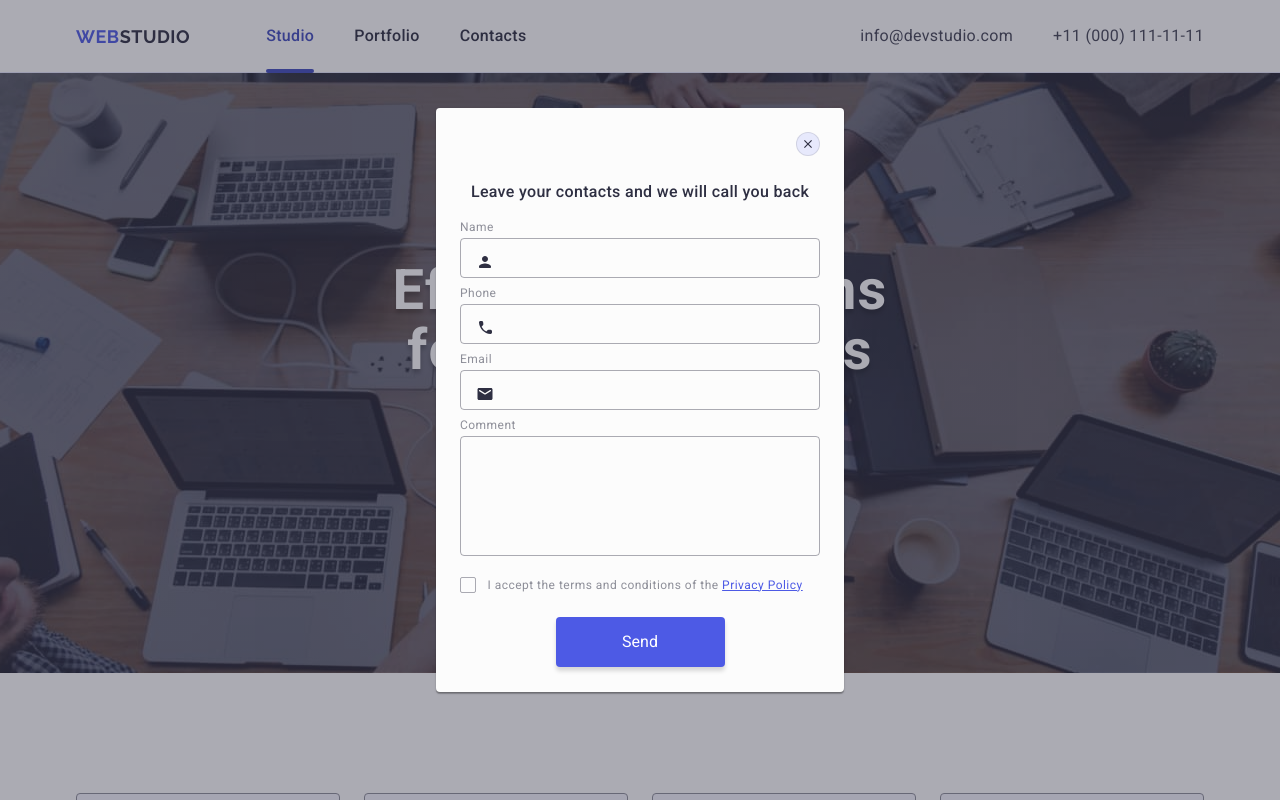
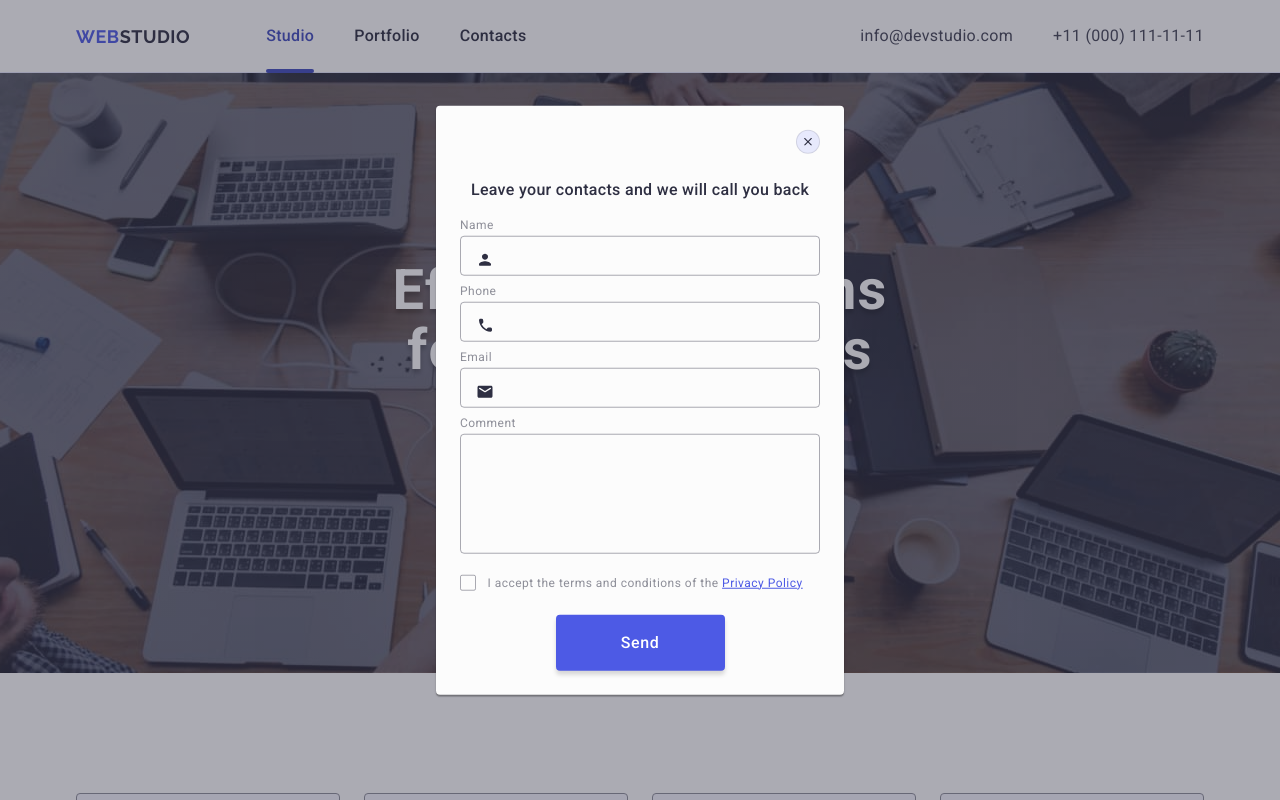
Before and after one commit to Anna-Lan/goit-markup-hw-05, a plain HTML site: page index.html in a window 1280 px wide. Shown: the top 800 px of the page. Drawn offline with nearby package versions, Linux system fonts and the light colour scheme.

Commit message:
Add fixed mistakes in modal

```diff
--- a/css/styles.css
+++ b/css/styles.css
@@ -725,13 +725,17 @@ gap: 24px;
     border: 1px solid rgba(46, 47, 66, 0.40);
     cursor: pointer;
     margin-right: 8px;
+    fill: transparent;
+    transition: background-color 250ms cubic-bezier(0.4, 0, 0.2, 1), border 250ms cubic-bezier(0.4, 0, 0.2, 1),
+    fill 250ms cubic-bezier(0.4, 0, 0.2, 1);
 }
 
 .review-form-checkbox:checked
 + .review-form-checkbox-label
 > .review-form-own-checkbox {
-    background-color: #404BBF;
-    border-color: #404BBF;
+    background-color:#F4F4FD;
+    /* border-color: #404BBF; */
+    border: none;
 }
 
 .review-form-checkbox:focus
@@ -771,12 +775,18 @@ gap: 24px;
 
 .review-form-submit-btn {
     min-width: 169px;
+    height: 56px;
     padding: 16px 32px;
     border: none;
     border-radius: 4px;
     background-color:#4D5AE5;
     color: #ffffff;
     box-shadow: 0px 4px 4px 0px rgba(0, 0, 0, 0.15);
+
+    font-weight: 500;
+    line-height: 1.5;
+    letter-spacing: 0.04em;
+
     display: block;
     margin-right: auto;
     margin-left: auto;
--- a/index.html
+++ b/index.html
@@ -470,7 +470,7 @@
                     <div class="review-form-input-wrapper">
                         <input class="review-form-input"
                     id="user-name" name="user-name" type="text" pattern="[a-zA-Zа-яА-ЯіІїЇєЄґҐʼ]+" title="Anna" required>
-                        <svg class="review-form-input-icon" width="18" height="18" aria-label="icon person">
+                        <svg class="review-form-input-icon" width="18" height="24" aria-label="icon person">
                             <use href="./images/icons.svg#icon-person"></use>
                         </svg>
                     </div>
@@ -515,10 +515,10 @@
 
                 <div class="review-form-checkbox-wrapper">
                     <input class="review-form-checkbox visually-hidden"
-                    id="user-privacy-policy" name="user-privacy-policy" value="true"
+                    id="user-privacy" name="user-privacy" value="true"
                     type="checkbox"
                     required >
-                    <label class="review-form-checkbox-label" for="user-privacy-policy" >
+                    <label class="review-form-checkbox-label" for="user-privacy" >
                         <span class="review-form-own-checkbox">
                             <svg class="review-form-own-checkbox-icon" width="10" height="8" aria-label="checkmark icon" >
                                 <use href="./images/icons.svg#icon-checkmark"></use>
```
